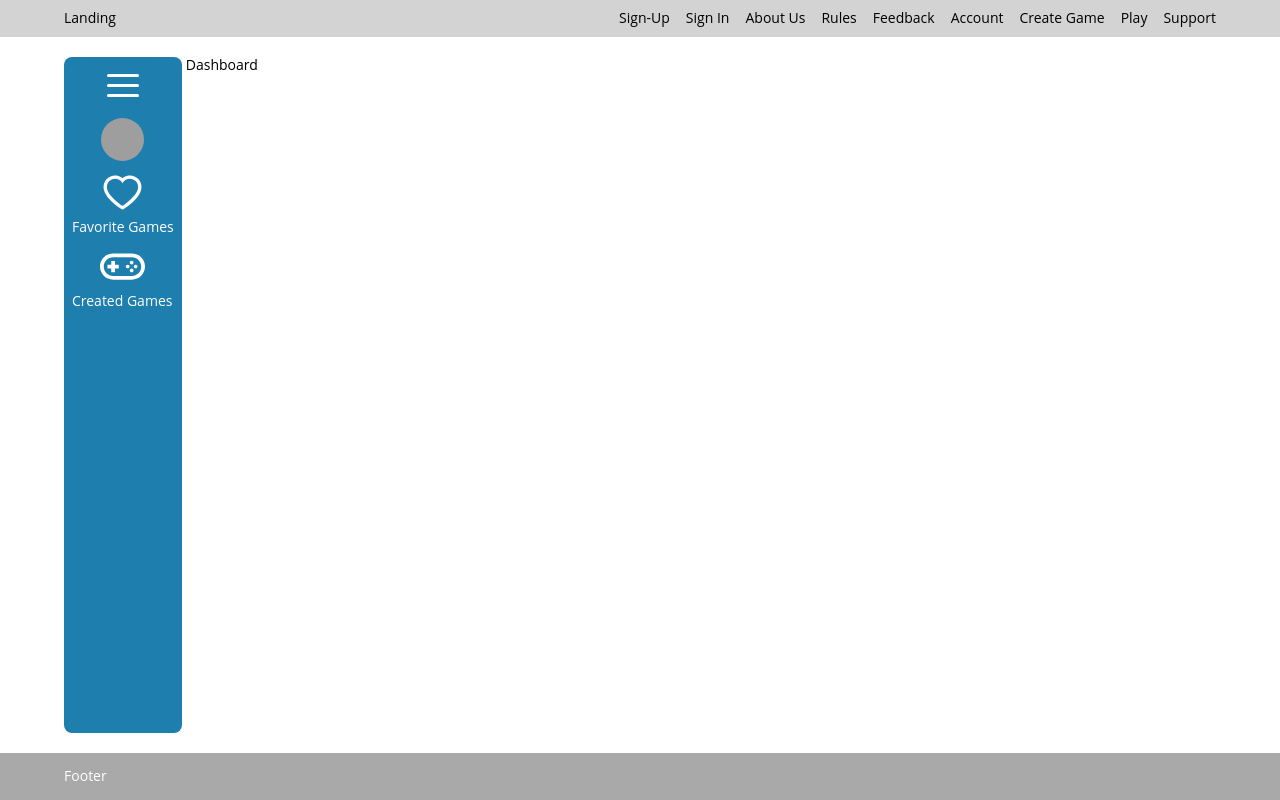
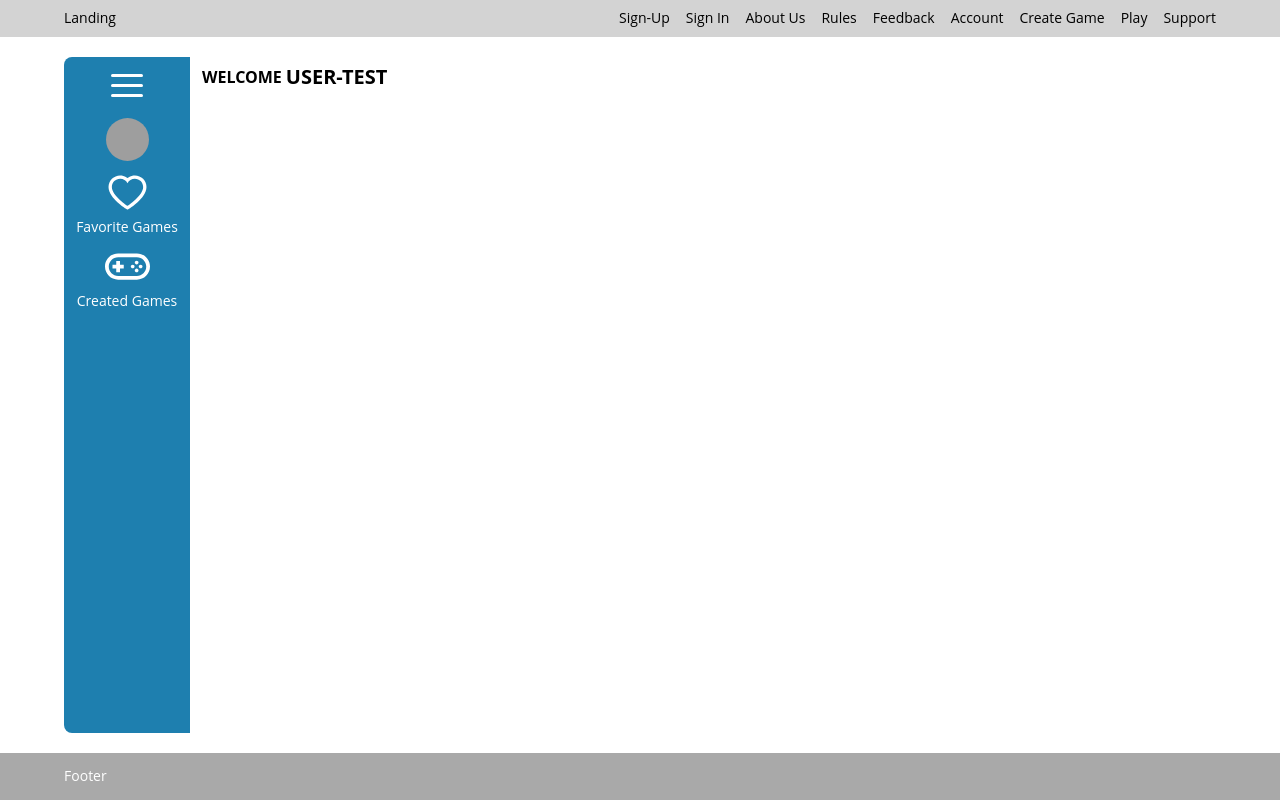
Before and after one commit to samuraijane/leopardy, a React app in the folder react-ui/: page /account in a window 1280 px wide. Built offline with nearby package versions, Linux system fonts and the light colour scheme; grey boxes are pictures that could not be loaded.

Commit message:
add sidebar with dashboard with name

```diff
--- a/react-ui/components/account-sidebar/index.js
+++ b/react-ui/components/account-sidebar/index.js
@@ -1,4 +1,5 @@
 import Avatar from "./avatar";
 import Sidebar from "./sidebar";
+import Dashboard from "./views/dashboard"
 
-export { Avatar, Sidebar };
+export { Avatar, Sidebar, Dashboard };
--- a/react-ui/components/account-sidebar/sidebar.tsx
+++ b/react-ui/components/account-sidebar/sidebar.tsx
@@ -14,6 +14,7 @@ interface ViewsTypes {
 interface SidebarProps {
   action: (currentView: string) => void
   views: ViewsTypes
+  userData: UserTypes
 }
 interface GamesContainerProps {
   isActive: boolean
@@ -23,7 +24,18 @@ interface WrapperProps {
   isActive: boolean
 }
 
-const Sidebar: FC<SidebarProps> = ({ action, views }): JSX.Element => {
+interface SideBarProps {
+    isActive: boolean
+}
+
+interface UserTypes {
+    avatar: string
+    username: string
+    email: string
+    created_games: number
+  }
+
+const Sidebar: FC<SidebarProps> = ({ action, views, userData }): JSX.Element => {
   // Sidebar open
   const [isActive, setIsActive] = useState(false)
   const [currentView, setCurrentView] = useState('dashboard-view')
@@ -39,8 +51,10 @@ const Sidebar: FC<SidebarProps> = ({ action, views }): JSX.Element => {
     if (e.currentTarget instanceof HTMLElement) {
       const favorite = e.currentTarget.closest('[data-favorite]')
       const createdGames = e.currentTarget.closest('[data-created-games]')
+      const dashboard_view = e.currentTarget.closest('[data-dashboard]')
       createdGames && setCurrentView(viewsObject.created_games)
-      favorite && setCurrentView(views.favorite)
+      favorite && setCurrentView(viewsObject.favorite)
+      dashboard_view && setCurrentView(viewsObject.dashboard)
     }
   }
 
@@ -48,7 +62,7 @@ const Sidebar: FC<SidebarProps> = ({ action, views }): JSX.Element => {
 
   return (
     <Container>
-      <SideBar>
+      <SideBar isActive={isActive}>
         <Wrapper isActive={isActive}>
           <Hamburger
             duration={1}
@@ -60,8 +74,8 @@ const Sidebar: FC<SidebarProps> = ({ action, views }): JSX.Element => {
             toggle={setIsActive}
           />
         </Wrapper>
-        <Wrapper isActive={isActive}>
-          <Avatar image={'https://placekitten.com/200/300'} />
+        <Wrapper data-dashboard onClick={handleViewClick} isActive={isActive}>
+          <Avatar image={userData.avatar} />
         </Wrapper>
         <GamesContainer
           onClick={handleViewClick}
@@ -94,10 +108,12 @@ const Container = styled.div`
   height: 100%;
   background: #1e7faf;
   padding: 4px 8px;
-  border-radius: 8px;
+  border-top-left-radius: 8px;
+  border-bottom-left-radius: 8px;
 `
-const SideBar = styled.div`
-  width: 100%;
+const SideBar = styled.div<SideBarProps>`
+    min-width: 110px;
+  width: ${(props) => (props.isActive ? `160px;` : `100%;`)};
   height: 100%;
   display: flex;
   flex-direction: column;
@@ -120,6 +136,8 @@ const TextGameStyled = styled.span`
   height: auto;
   text-transform: capitalize;
   font-size: 14px;
+  text-align: center;
+  width: 100%;
 `
 
 const FavoriteGameText = () => {
--- a/react-ui/components/account-sidebar/views/dashboard.tsx
+++ b/react-ui/components/account-sidebar/views/dashboard.tsx
@@ -1,20 +1,61 @@
-import React from 'react';
+import React from 'react'
 import styled from 'styled-components'
 
+interface DashboardProps {
+  avatar: string
+  username: string
+  email: string
+  created_games: number
+}
 
-const Dashboard = () => {
+interface UsernameProp {
+    user: string
+}
+
+interface UserDataProps {
+    userData: DashboardProps
+}
+
+const Dashboard: React.FC<UserDataProps> = ({ userData }): JSX.Element => {
   return (
     <Container>
-
+      <Wrapper>
+        <WelcomeText />
+        <UsernameText user={userData.username} />
+      </Wrapper>
     </Container>
   )
 }
 export default Dashboard
 
 const Container = styled.div`
-    width: 100%;
-    height: 100%;
-    padding: 4px 8px;
+  width: 100%;
+  height: 100%;
+  padding: 12px;
+  border-left: 4px;
+`
 
+const Wrapper = styled.div`
+  display: flex;
+  flex-direction: row;
+  gap: 4px;
+  font-size: 16px;
+  text-transform: uppercase;
+  color: #000;
+`
+
+const Welcome = styled.h1`
 
 `
+const WelcomeText = () => {
+  return <Welcome>Welcome</Welcome>
+}
+
+const Username = styled.span`
+  font-weight: bold;
+  font-size: 20px;
+`
+
+const UsernameText = ({ user }: UsernameProp) => {
+  return <Username>{user}</Username>
+}
--- a/react-ui/view/account.tsx
+++ b/react-ui/view/account.tsx
@@ -1,19 +1,33 @@
 import React, { useEffect, useState } from 'react'
-import { Sidebar } from '../components/account-sidebar'
+import { Sidebar, Dashboard } from '../components/account-sidebar'
 import styled from 'styled-components'
+import data from '../mocks/user.json'
 
 interface ViewsTypes {
-  favorite: string,
-  created_games: string,
+  favorite: string
+  created_games: string
   dashboard: string
+}
+
+interface UserTypes {
+  avatar: string
+  username: string
+  email: string
+  created_games: number
 }
 
 const Account = () => {
   const [view, setView] = useState('')
+  const [user, setUser] = useState<UserTypes>({
+    avatar: 'https://placekitten.com/200/300',
+    username: 'User-test',
+    email: 'usertest@gmail.com',
+    created_games: 2,
+  })
   const views: ViewsTypes = {
-    favorite: "favorite-view",
-    created_games: "created-games-view",
-    dashboard: "dashboard-view"
+    favorite: 'favorite-view',
+    created_games: 'created-games-view',
+    dashboard: 'dashboard-view',
   }
 
   const handleAction = (currentView: string): void => {
@@ -22,12 +36,31 @@ const Account = () => {
 
   useEffect(() => {
     console.log(view)
-  },[view])
+  }, [view])
+
+  useEffect(() => {
+    data.map((item) => {
+      setUser({
+        avatar: item.avatar,
+        username: item.username,
+        email: item.email,
+        created_games: item.created_games,
+      })
+
+      return () =>
+        setUser({
+          avatar: 'https://placekitten.com/200/300',
+          username: 'User-test',
+          email: 'usertest@gmail.com',
+          created_games: 2,
+        })
+    })
+  }, [data])
 
   return (
     <Container>
-      <Sidebar action={handleAction} views={views} />
-      {view === views.dashboard && <span>Dashboard</span>}
+      <Sidebar action={handleAction} userData={user} views={views} />
+      {view === views.dashboard && <Dashboard userData={user}/>}
     </Container>
   )
 }
@@ -38,5 +71,4 @@ const Container = styled.section`
   width: 100%;
   height: 100%;
   display: flex;
-  gap: 4px;
 `
```
